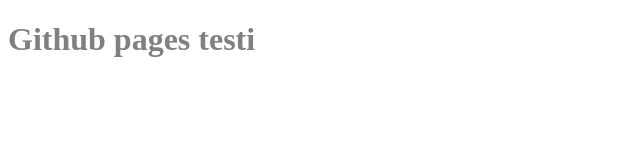
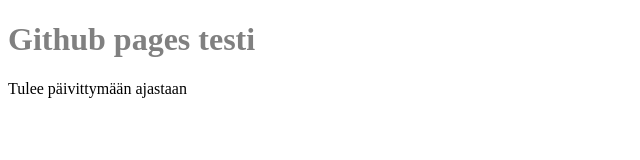
Before and after one commit to AlluSu/ghpages, a plain HTML site: page index.html in a window 1280 px wide. Shown: the whole page, without its empty margins (0-640 px from the left). Drawn offline with Linux system fonts and the light colour scheme.

Commit message:
Lisätty p-elementti

```diff
--- a/index.html
+++ b/index.html
@@ -13,6 +13,7 @@
 
 <body>
   <h1>Github pages testi</h1>
+  <p>Tulee päivittymään ajastaan</p>
 </body>
 
 </html>
```
